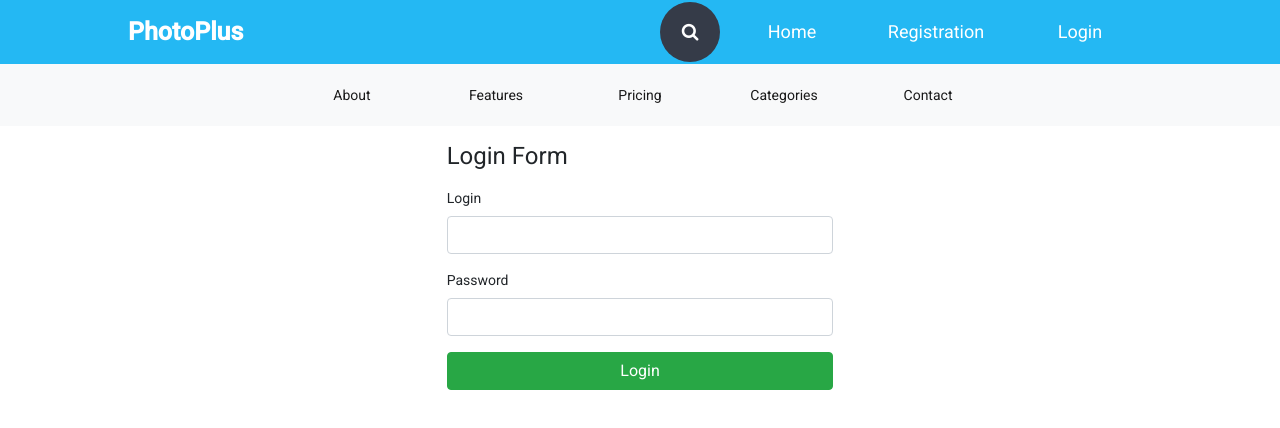
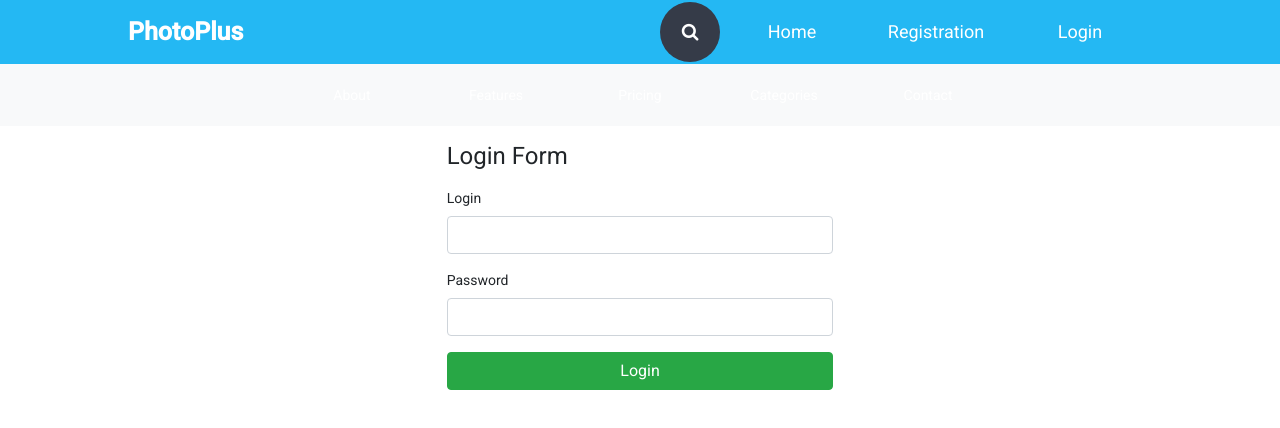
Before and after one commit to latusikl/PhotoPlus, an Angular app in the folder PhotoPlusFrontend/PhotoPlus/: page /login in a window 1280 px wide. Shown: the top 428 px of the page. Built offline with nearby package versions, Linux system fonts and the light colour scheme; a web font is replaced by a local one.

Commit message:
collapsed navbar items in a row

```diff
--- a/PhotoPlusFrontend/PhotoPlus/src/app/app.component.html
+++ b/PhotoPlusFrontend/PhotoPlus/src/app/app.component.html
@@ -9,7 +9,7 @@
         <input class="search_input" type="text" name="" placeholder="Search...">
         <a href="#" class="search_icon"><i class="fa fa-search"></i></a>
       </div>
-      <ul class="centered-list">
+      <ul class="centered-list navbar-nav">
         <li class="darkenDiv" href="#" routerLink="/"><a class="nav-link">Home</a></li>
         <li class="darkenDiv" href="#" routerLink="/registration"><a class="nav-link">Registration</a></li>
         <li class="darkenDiv" href="#" routerLink="/login"><a class="nav-link">Login</a></li>
--- a/PhotoPlusFrontend/PhotoPlus/src/app/app.component.scss
+++ b/PhotoPlusFrontend/PhotoPlus/src/app/app.component.scss
@@ -32,6 +32,10 @@ header {
     font-weight: bold;
     font-size: 25px;
   }
+}
+
+.navbar-light .navbar-nav .nav-link  {
+    color: #FFFFFF;
 }
 
 .centered-list{
```
